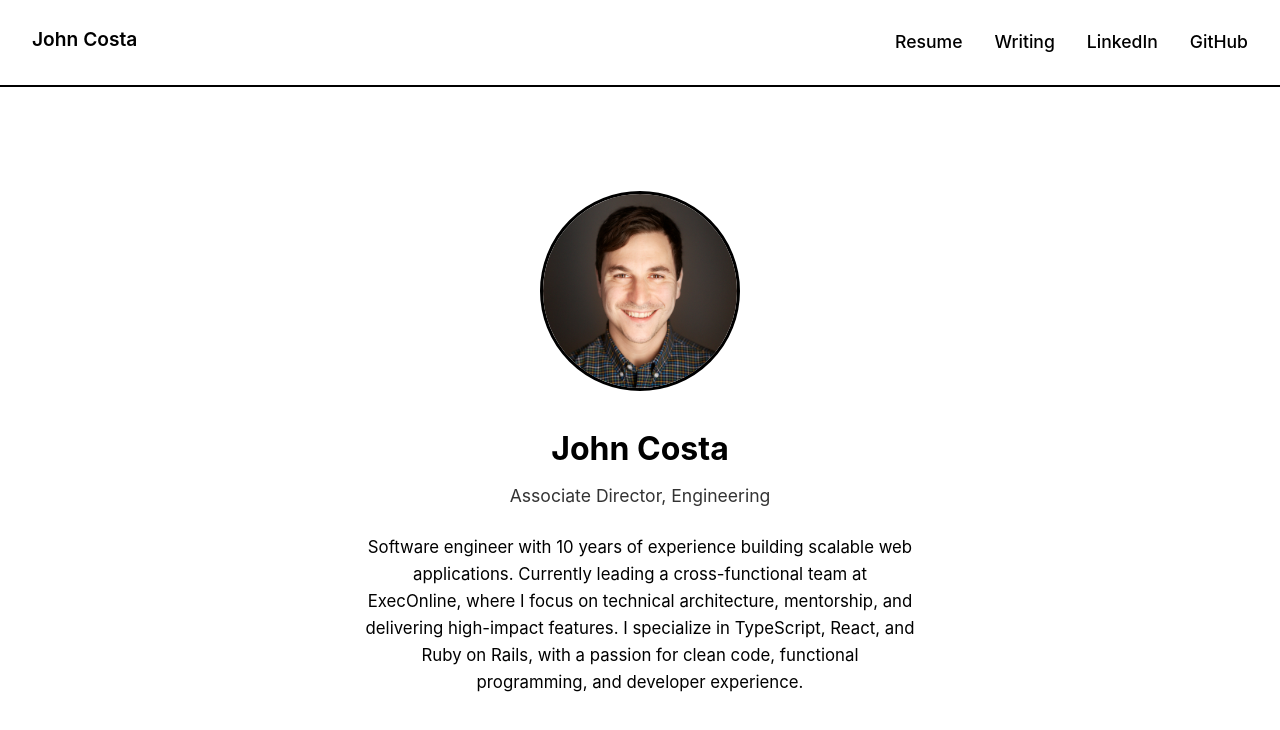
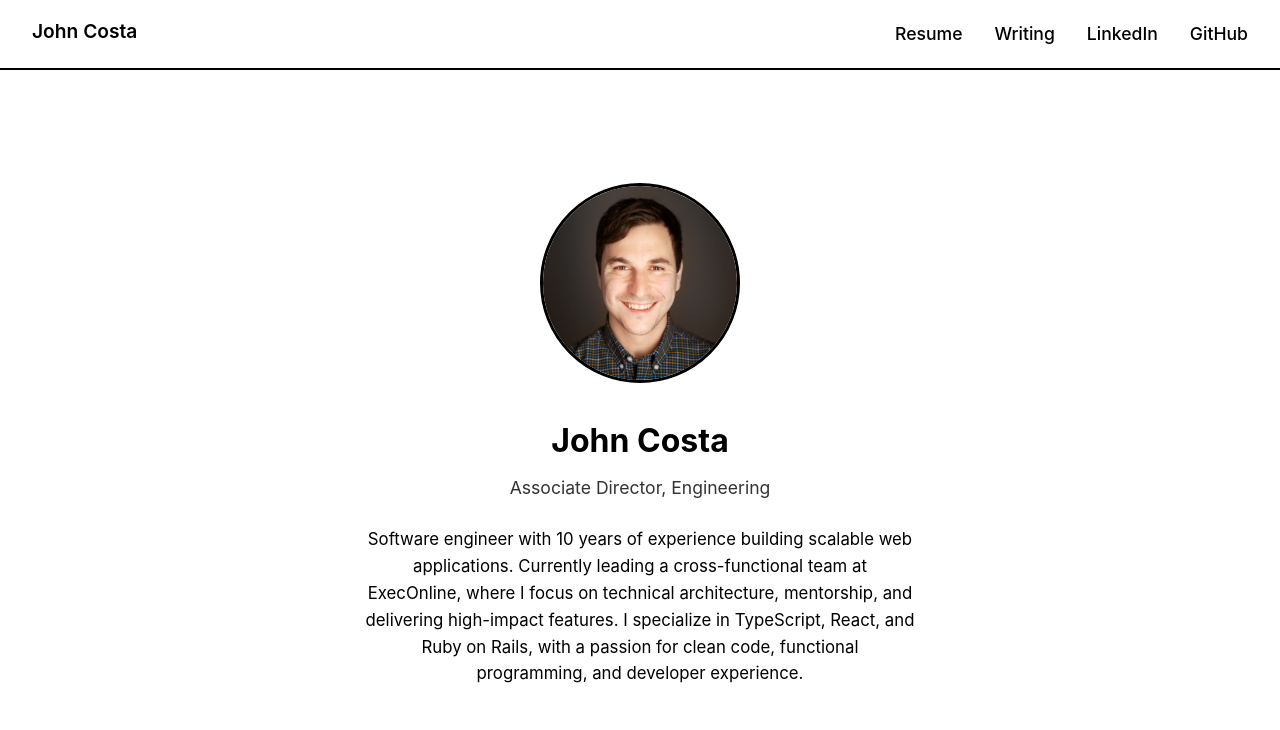
Before and after one commit to costajohnt/costajohnt.github.io, a plain HTML site: page index.html in a window 1280 px wide. Drawn offline with Linux system fonts and the light colour scheme.

Commit message:
Fix nav with explicit 70px height

```diff
--- a/index.html
+++ b/index.html
@@ -22,8 +22,9 @@
     }
 
     nav {
+      height: 70px;
       border-bottom: 2px solid #000;
-      padding: 1.5rem 2rem;
+      padding: 0 2rem;
       display: flex;
       justify-content: space-between;
       align-items: center;
```
Also changed, not shown: resume.html (+2 -1 lines).
